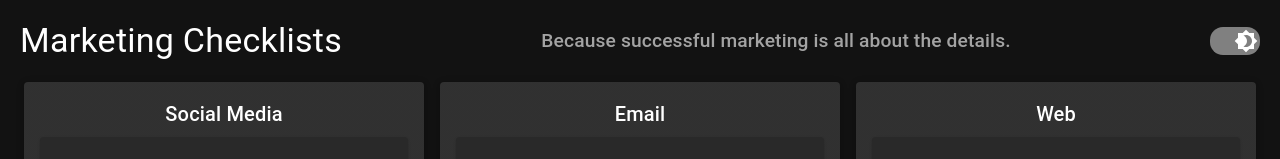
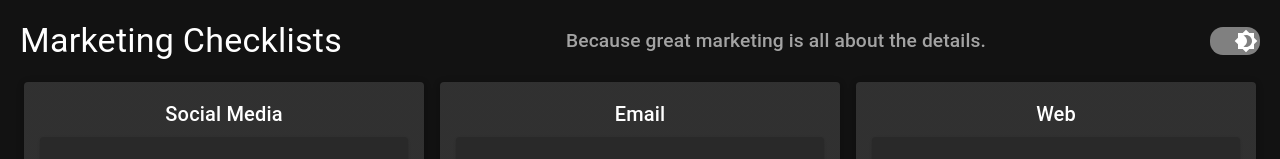
Before and after one commit to danielledonnelly/marketing-checklists, a React (Vite) app: page / in a window 1280 px wide. Shown: the top 159 px of the page. Built offline with nearby package versions, Linux system fonts and the light colour scheme.

Commit message:
successful -> great

```diff
--- a/src/App.jsx
+++ b/src/App.jsx
@@ -111,7 +111,7 @@ function App() {
               display: { xs: "none", md: "block" },
             }}
           >
-            Because successful marketing is all about the details.
+            Because great marketing is all about the details.
           </Typography>
           <StyledSwitch
             checked={darkMode}
```
